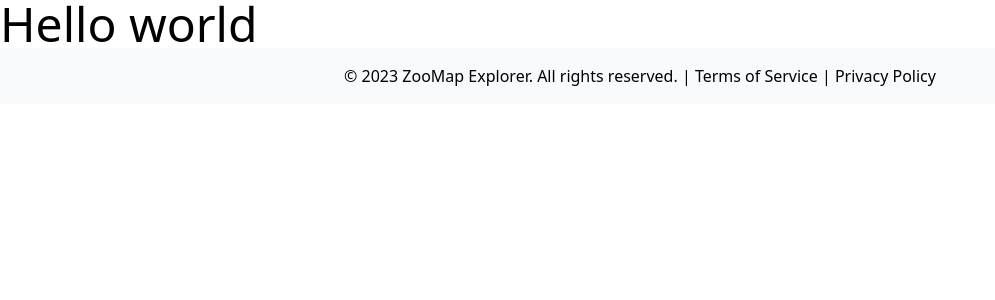
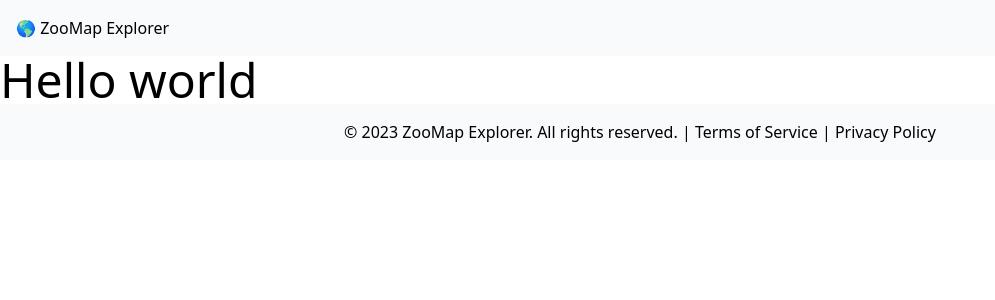
Before and after one commit to nagybnc/zoomap-explorer, a Next.js app: page / in a window 1280 px wide. Shown: the top 300 px of the page, without its empty margins (0-995 px from the left). Built offline with nearby package versions, Linux system fonts and the light colour scheme.

Commit message:
Init header

```diff
--- /dev/null
+++ b/app/header.tsx
@@ -0,0 +1,11 @@
+import Link from "next/link";
+
+export default function Header() {
+  return (
+    <header className="flex items-center justify-between bg-gray-50 p-4">
+      <Link href="/" className="hidden cursor-pointer sm:block">
+        🌎 ZooMap Explorer
+      </Link>
+    </header>
+  );
+}
--- a/app/layout.tsx
+++ b/app/layout.tsx
@@ -1,6 +1,7 @@
 import { Metadata } from "next";
 import Footer from "./footer";
 import "./globals.css";
+import Header from "./header";
 
 export const metadata: Metadata = {
   title: "Home",
@@ -15,7 +16,8 @@ export default function RootLayout({
   return (
     <html lang="en">
       <body>
-        {children}
+        <Header />
+        <main className="flex-1">{children}</main>
         <Footer />
       </body>
     </html>
```
